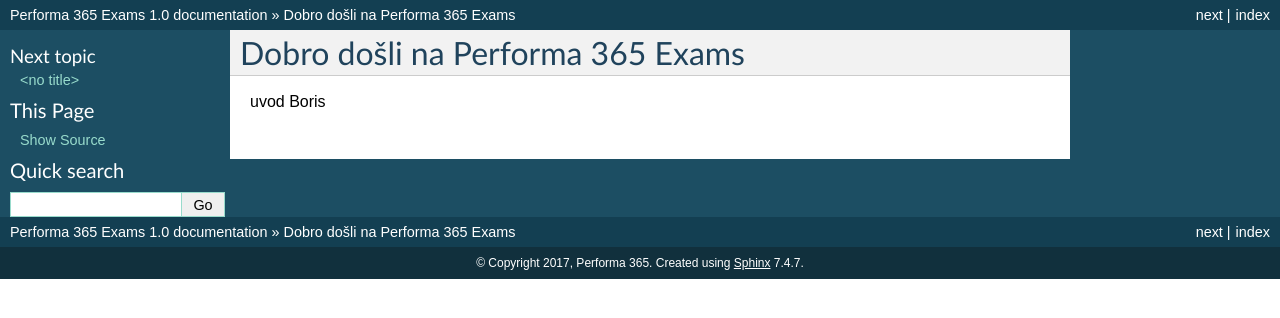
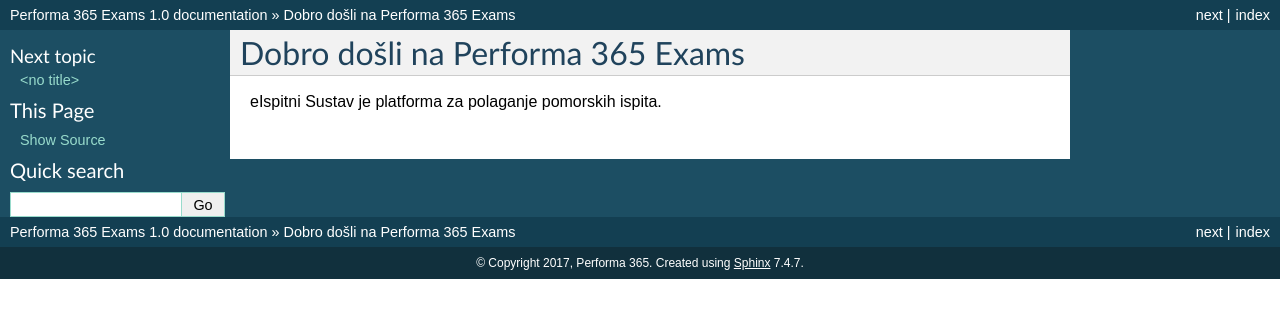
Before and after one commit to pslisko/Performa365Exams, a Sphinx documentation site: the page built from docs/index.rst, in a window 1280 px wide. Shown: the top 318 px of the page. Built offline with Sphinx 7.4.7, drawn with Linux system fonts in a browser that asks for light colours; pages that are not in the unit, such as notebooks, are missing from menus.

Commit message:
Update index.rst

```diff
--- a/docs/index.rst
+++ b/docs/index.rst
@@ -1,7 +1,7 @@
 Dobro došli na Performa 365 Exams
 ==================================
 
-uvod Boris
+eIspitni Sustav je platforma za polaganje pomorskih ispita.
 
 
 .. toctree::
```
